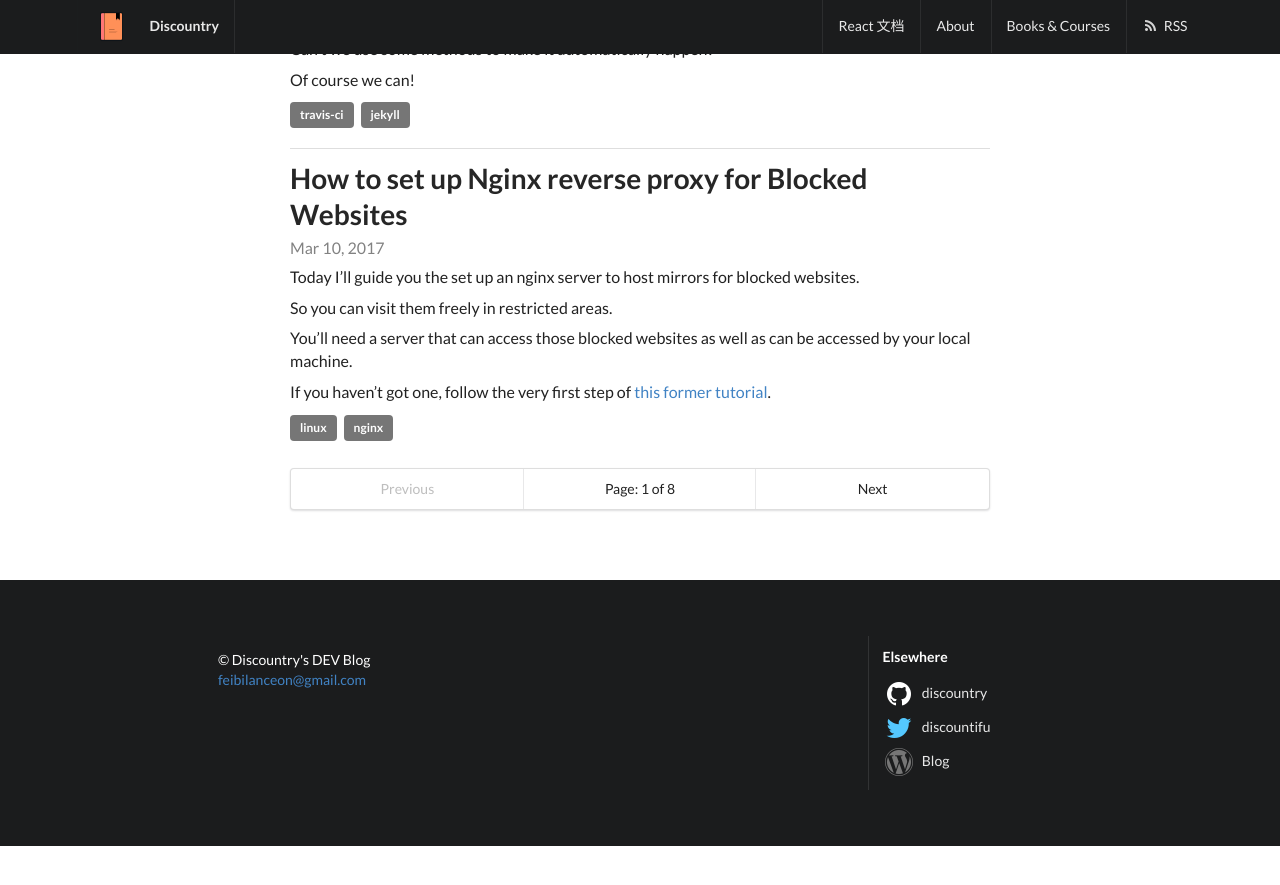
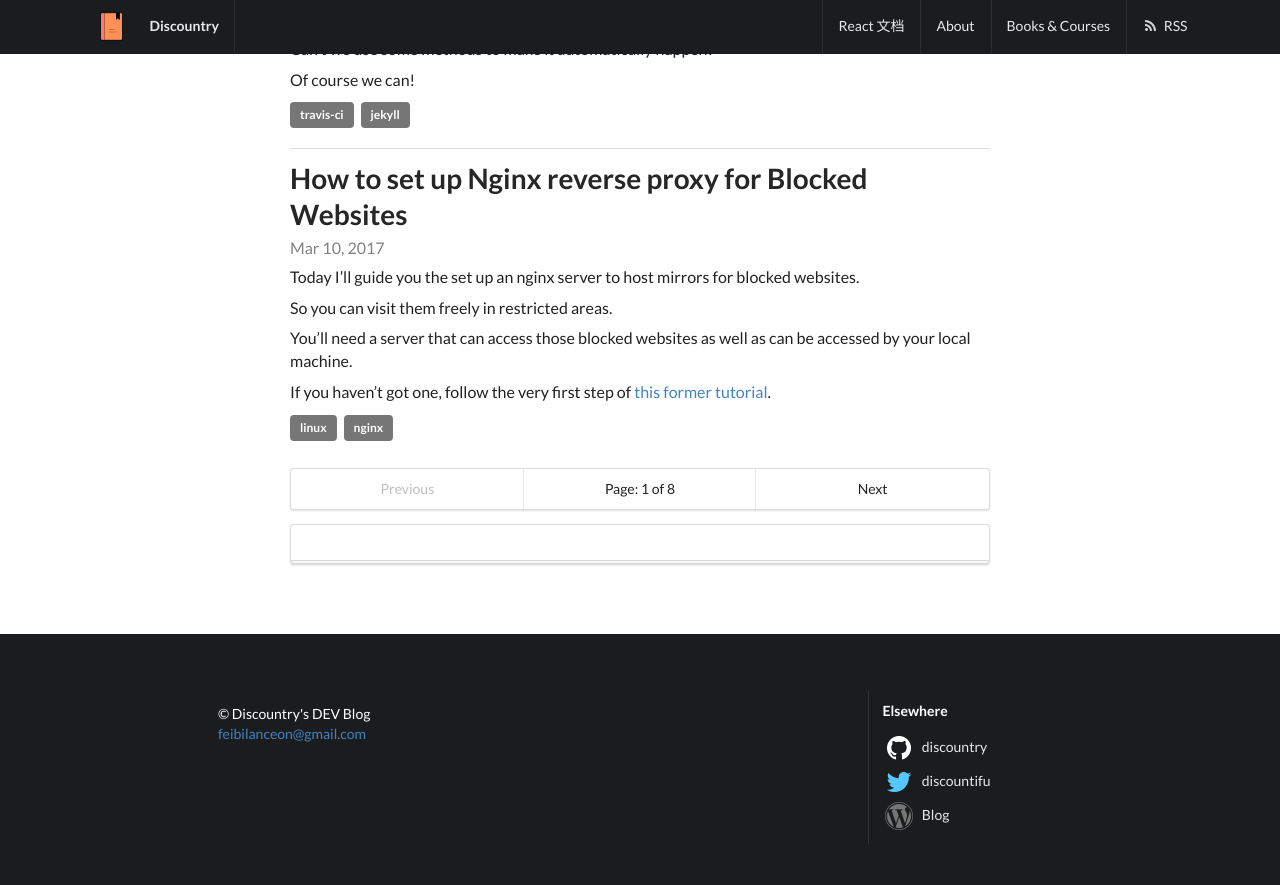
Before and after one commit to discountry/discountry.github.io, a Jekyll site: the page built from index.html, in a window 1280 px wide and 900 px high, scrolled down 1406 px. Shown: the top 885 px of the window. Built offline with Jekyll 4.4.1, drawn with Linux system fonts in a browser that asks for light colours; the list of posts is cut into pages by our own code; before the commit the page ends 2252 px from its top, so only the background shows below that.

Commit message:
Update ads.html

```diff
--- a/_includes/ads.html
+++ b/_includes/ads.html
@@ -1,3 +1,4 @@
+<div class="ui stacked segment">
 <script async src="//pagead2.googlesyndication.com/pagead/js/adsbygoogle.js"></script>
 <ins class="adsbygoogle"
      style="display:block; text-align:center;"
@@ -8,3 +9,4 @@
 <script>
      (adsbygoogle = window.adsbygoogle || []).push({});
 </script>
+</div>
```
